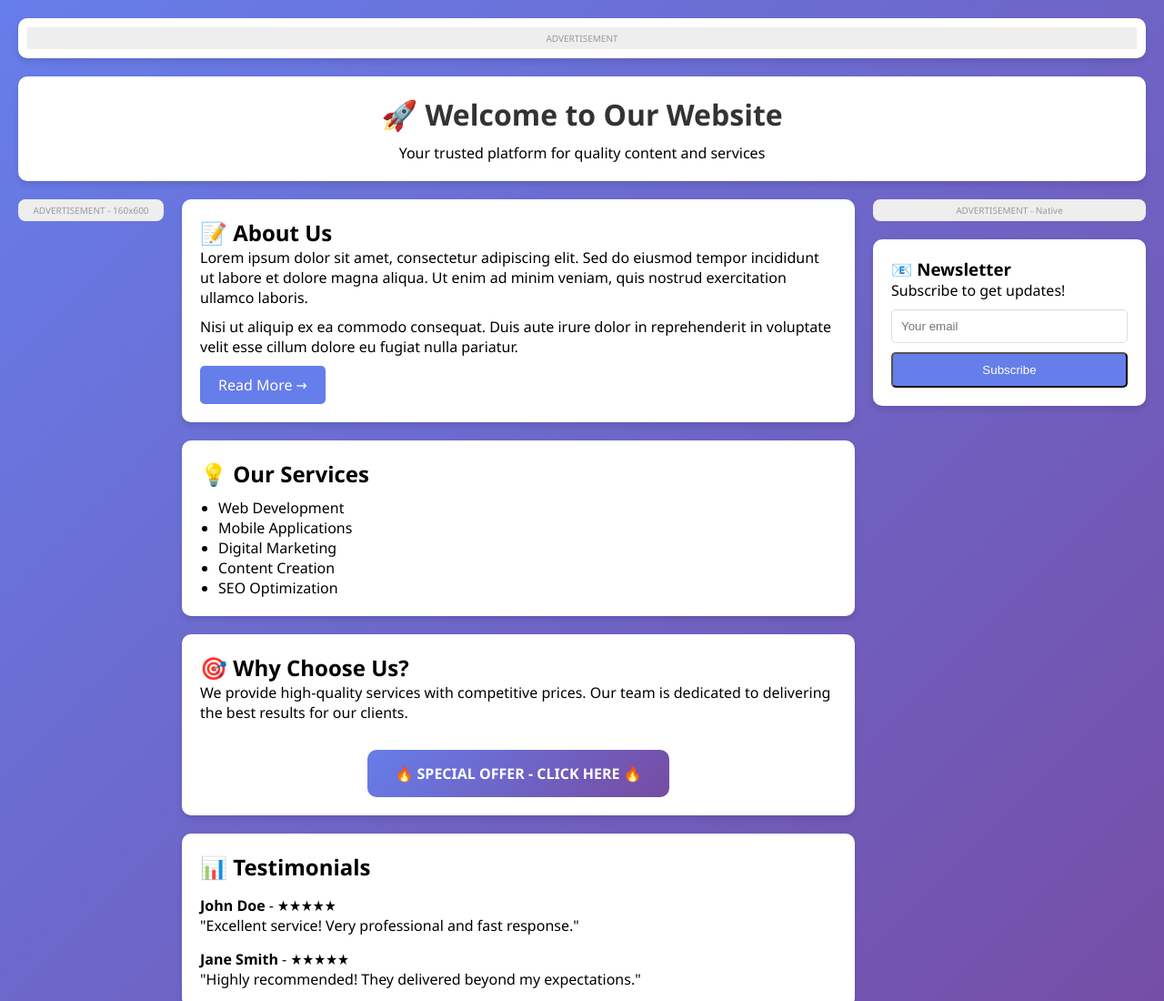
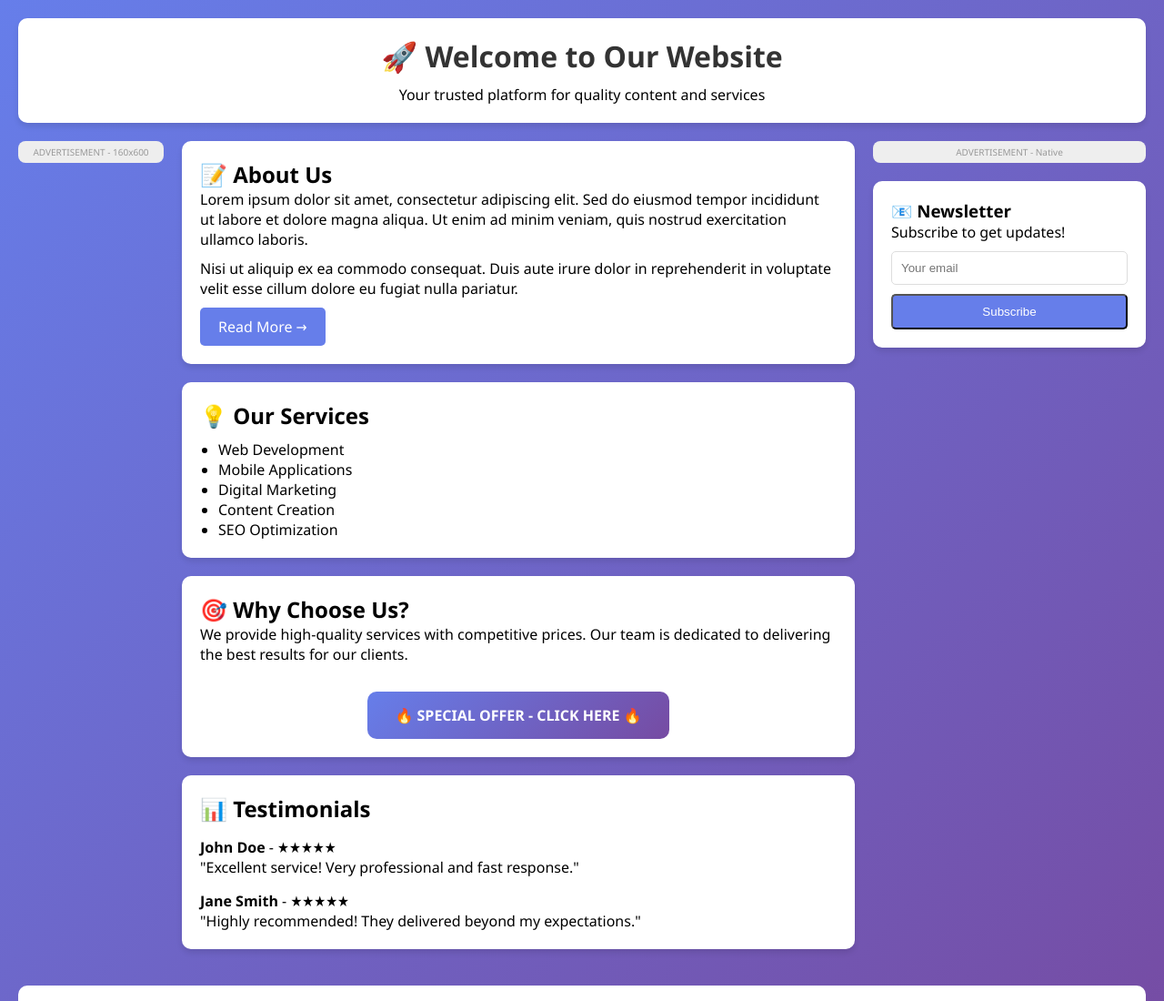
Before and after one commit to vynnkyboy/Wkwkwkkwk, a plain HTML site: page index.html in a window 1280 px wide. Shown: the top 1100 px of the page at 91% size. Drawn offline with Linux system fonts and the light colour scheme.

Commit message:
hehehehhehhe

```diff
--- a/index.html
+++ b/index.html
@@ -5,8 +5,8 @@
     <meta name="viewport" content="width=device-width, initial-scale=1.0, user-scalable=yes">
     <title>Adsterra Monetization - Simple Website</title>
 
-    <!-- Adsterra Popunder Script -->
-    <script src="https://pl29086126.profitablecpmratenetwork.com/71/8e/44/718e4494ce2e1b56dcae72eada7dab55.js"></script>
+    <!-- Adsterra Popunder Script
+    <script src="https://pl29086126.profitablecpmratenetwork.com/71/8e/44/718e4494ce2e1b56dcae72eada7dab55.js"></script> -->
 
     <style>
         * {
@@ -177,13 +177,13 @@
 <body>
     <div class="container">
 
-        <!-- Social Bar (Top) -->
+        <!-- Social Bar (Top)
         <div class="social-bar-container">
             <div class="ad-label">ADVERTISEMENT</div>
             <div id="social-bar">
                 <script src="https://pl29086129.profitablecpmratenetwork.com/ac/55/0a/ac550a2b28245ac6851eae631644c316.js"></script>
             </div>
-        </div>
+        </div> -->
 
         <!-- Header -->
         <div class="header">
```
